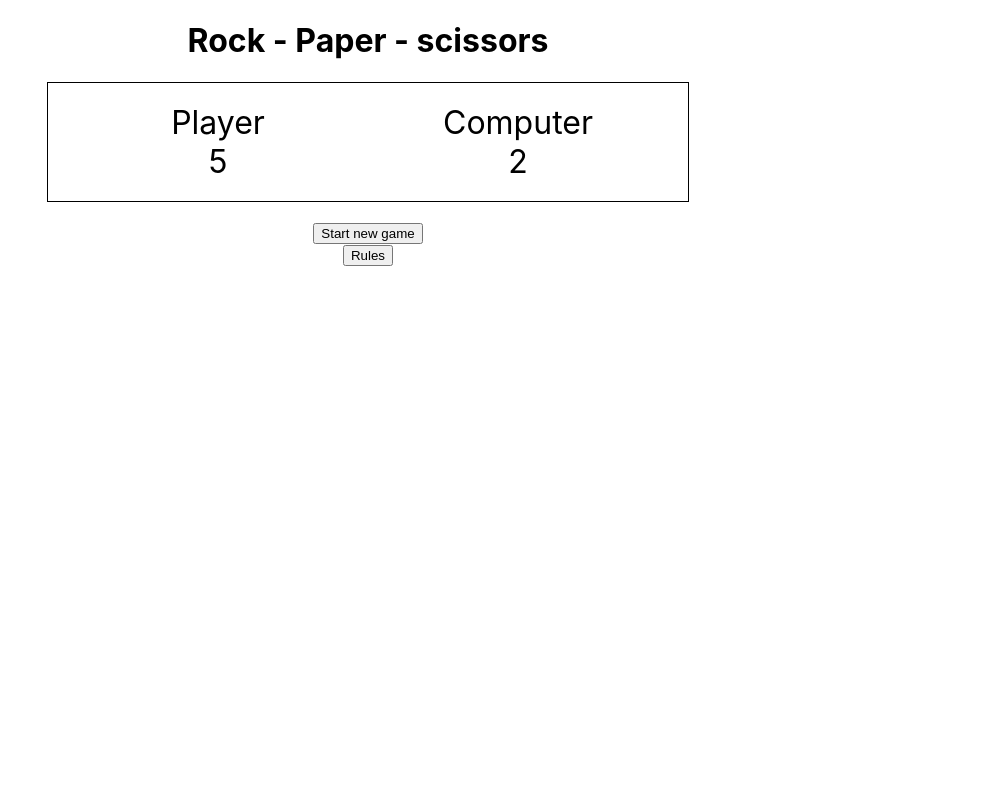
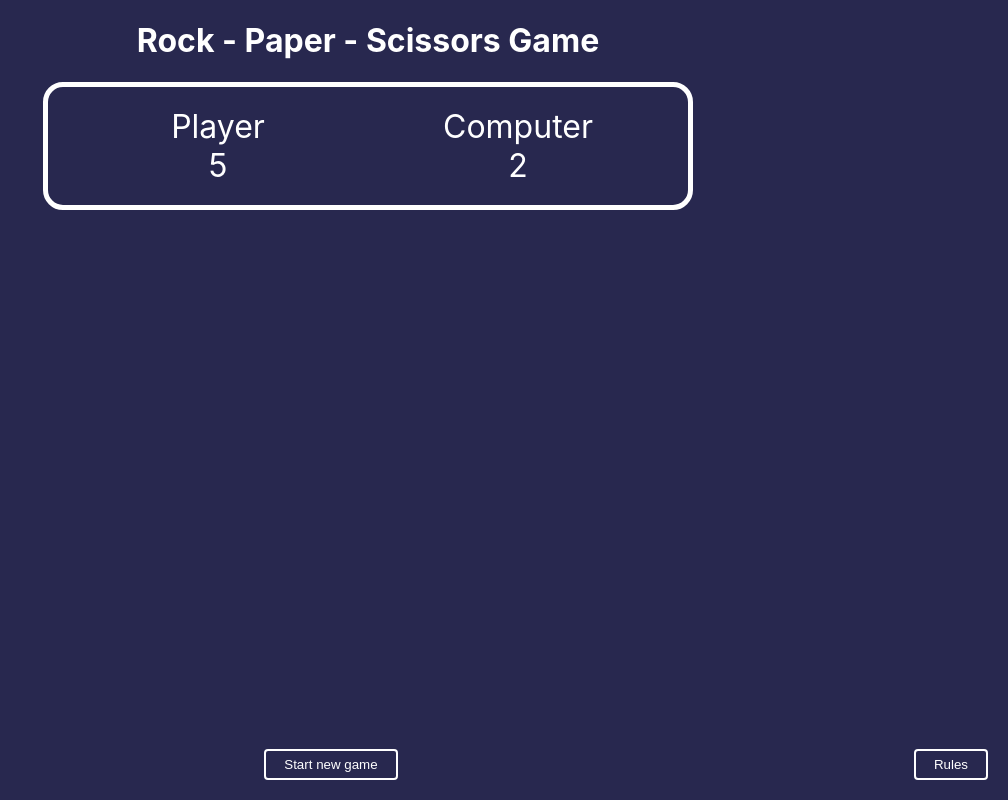
Before and after one commit to Gebec/rock-paper-scisors, a React (Create React App) app: page / in a window 1280 px wide. Shown: the whole page, without its empty margins (272-1280 px from the left). Built offline with nearby package versions, Linux system fonts and the light colour scheme.

Commit message:
fix: fixed linting errors, minor code improvements

```diff
--- a/src/App.tsx
+++ b/src/App.tsx
@@ -1,30 +1,44 @@
 import { useState } from 'react';
 import { ScoreBoard }  from './Components/ScoreBoard/ScoreBoard';
-import { StartNewGame } from './Components/StartNewGame/StartNewGame';
+import { Footer } from './Components/Footer/Footer';
 import styled from 'styled-components';
 
 
 const App = () => {
   const [playerScore, setPlayerScore] = useState(5);
-  const [compScore, setCompScore] = useState(2);
+  const [computerScore, setComputerScore] = useState(2);
 
 
   const restart = (): void => {
     setPlayerScore(0);
-    setCompScore(0);
+    setComputerScore(0);
   }
 
   return (
-    <div className="App">
-      <Heading>Rock - Paper - scissors</Heading>
-      <ScoreBoard player={ playerScore } computer={ compScore }/>
-      <StartNewGame restart={ restart } />
-    </div>
+    <AppComponent className="App">
+      <Heading>Rock - Paper - Scissors Game</Heading>
+      <ScoreBoardWrapper>
+        <ScoreBoard playerScore={ playerScore } computerScore={ computerScore }/>
+      </ScoreBoardWrapper>
+      <Footer restart={ restart } />
+    </AppComponent>
   );
 }
+
+const AppComponent = styled.div`
+  background-color: #28284F;
+  color: white;
+  display: flex;
+  flex-direction: column;
+  min-height: 100vh;
+`
 
 const Heading = styled.h1`
   text-align: center
 `;
 
+const ScoreBoardWrapper = styled.div`
+  flex-grow: 1;
+`
+
 export default App;
--- a/src/Components/Button/Button.tsx
+++ b/src/Components/Button/Button.tsx
@@ -1,7 +1,27 @@
-export const Button: React.FC<{ onClickCallback: () => void, children: string }> = ({ onClickCallback, children }) => {
-    return (
-        <button onClick={ onClickCallback }>
-            { children }
-        </button>
-    )
-}
+import PropTypes from 'prop-types';
+
+import styled from 'styled-components';
+
+type TProps = {
+  onClickCallback: () => void;
+  children: string;
+};
+
+export const Button: React.FC<TProps> = ({ onClickCallback, children }) => {
+  return (
+    <ButtonComponent onClick={onClickCallback}>{children}</ButtonComponent>
+  );
+};
+
+Button.propTypes = {
+  onClickCallback: PropTypes.func.isRequired,
+  children: PropTypes.string.isRequired,
+};
+
+const ButtonComponent = styled.button`
+  border: 2px solid white;
+  border-radius: 4px;
+  background-color: transparent;
+  padding: 6px 18px;
+  color: white;
+`;
--- /dev/null
+++ b/src/Components/Footer/Footer.tsx
@@ -0,0 +1,32 @@
+import PropTypes from 'prop-types';
+
+import { Button } from '../Button/Button';
+import { Rules } from '../Rules/Rules';
+
+import styled from 'styled-components';
+
+type TProps = {
+  restart(): void;
+};
+
+export const Footer: React.FC<TProps> = ({ restart }) => {
+  return (
+    <Container>
+      <Button onClickCallback={restart}>Start new game</Button>
+      <Rules />
+    </Container>
+  );
+};
+
+Footer.propTypes = {
+  restart: PropTypes.func.isRequired,
+};
+
+const Container = styled.div`
+  margin: 20px;
+  display: flex;
+
+  & > * {
+    margin-left: auto;
+  }
+`;
--- a/src/Components/Modal/Modal.tsx
+++ b/src/Components/Modal/Modal.tsx
@@ -1,6 +1,13 @@
-import styled from "styled-components";
+import PropTypes from 'prop-types';
+import styled from 'styled-components';
 
-export const Modal: React.FC<{ isShown: boolean, onClose: () => void, children: string }> = ({ isShown, onClose, children }) => {
+type TProps = {
+  isShown: boolean;
+  onClose: () => void;
+  children: string;
+};
+
+export const Modal: React.FC<TProps> = ({ isShown, onClose, children }) => {
   if (!isShown) {
     return null;
   }
@@ -10,10 +17,16 @@ export const Modal: React.FC<{ isShown: boolean, onClose: () => void, children:
       <div>
         <button onClick={onClose}>X</button>
       </div>
-            <div>{ children }</div>
+      <div>{children}</div>
     </ModalComponent>
-    )
-}
+  );
+};
+
+Modal.propTypes = {
+  isShown: PropTypes.bool.isRequired,
+  onClose: PropTypes.func.isRequired,
+  children: PropTypes.string.isRequired,
+};
 
 const ModalComponent = styled.div`
   position: fixed;
@@ -23,6 +36,6 @@ const ModalComponent = styled.div`
   width: 100%;
   height: 100%;
   overflow: auto;
-  background-color: rgb(0,0,0);
-  background-color: rgba(0,0,0,0.4);
-`
+  background-color: rgb(0, 0, 0);
+  background-color: rgba(0, 0, 0, 0.4);
+`;
--- a/src/Components/Rules/Rules.tsx
+++ b/src/Components/Rules/Rules.tsx
@@ -9,18 +9,18 @@ export const Rules: React.FC = () => {
         toggleModal(true);
     }
 
-    const closeRules = () => {
+    const closeRules = (): void => {
         toggleModal(false);
     }
 
     return (
-        <div>
+        <>
             <Button onClickCallback={ () => showRules() }>
                 Rules
             </Button>
             <Modal isShown={ isModalShown } onClose={ () => closeRules() }>
                 Game rules
             </Modal>
-        </div>
+        </>
     )
 }
--- a/src/Components/ScoreBoard/ScoreBoard.tsx
+++ b/src/Components/ScoreBoard/ScoreBoard.tsx
@@ -1,42 +1,54 @@
+import PropTypes from 'prop-types';
 import styled from 'styled-components';
 
-export const ScoreBoard: React.FC<{ player: number, computer: number }> = ({ player, computer }) => {
+type TProps = {
+  playerScore: number;
+  computerScore: number;
+};
+
+export const ScoreBoard: React.FC<TProps> = ({
+  playerScore,
+  computerScore,
+}) => {
   return (
     <Wrapper>
       <Score>
         <Row>
-
           <Column>Player</Column>
           <Column>Computer</Column>
         </Row>
         <Row>
-                    <Column>{ player }</Column>
-                    <Column>{ computer }</Column>
+          <Column>{playerScore}</Column>
+          <Column>{computerScore}</Column>
         </Row>
       </Score>
     </Wrapper>
-    )
-}
+  );
+};
+
+ScoreBoard.propTypes = {
+  playerScore: PropTypes.number.isRequired,
+  computerScore: PropTypes.number.isRequired,
+};
 
 // TODO: fix colors
 const Wrapper = styled.div`
-    border: 1px solid black;
+  border: 5px solid white;
+  border-radius: 20px;
   width: min(600px, 80vw);
-    margin: auto;
+  margin-left: auto;
+  margin-right: auto;
   padding: 20px;
   font-size: 2rem;
 `;
 
-const Score = styled.div`
-    color: black;
-    background-color: white;
-`
+const Score = styled.div``;
 const Row = styled.div`
   display: flex;
-    flex-direction: row
-`
+  flex-direction: row;
+`;
 
 const Column = styled.div`
   flex: 0 0 50%;
   text-align: center;
-`
+`;
--- a/src/Components/StartNewGame/StartNewGame.tsx
+++ /dev/null
@@ -1,24 +0,0 @@
-import { Button } from '../Button/Button';
-import { Rules } from '../Rules/Rules';
-
-import styled from 'styled-components';
-
-export const StartNewGame: React.FC<{ restart: () => void }> = ({ restart }) => {
-    return (
-        <Container>
-            <Button onClickCallback={ restart }>
-                Start new game
-            </Button>
-            <RulesComponent />
-        </Container>
-    )
-}
-
-const Container = styled.div`
-    text-align: center;
-    margin: 20px;
-`
-
-const RulesComponent = styled(Rules)`
-
-`
```
Also changed, not shown: 1 other file (tests, documents, lock files or other folders). Lines whose indentation alone changed are shown as unchanged.
